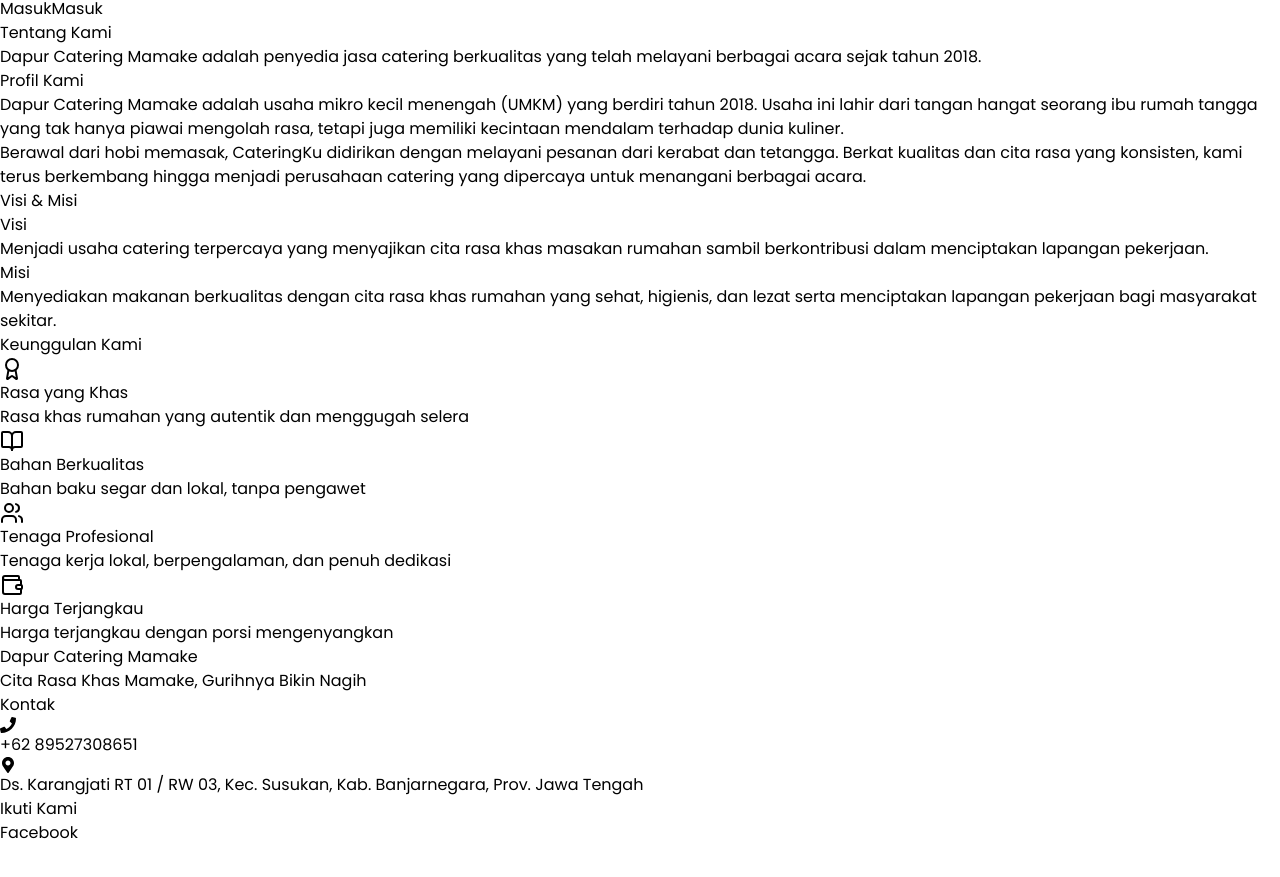
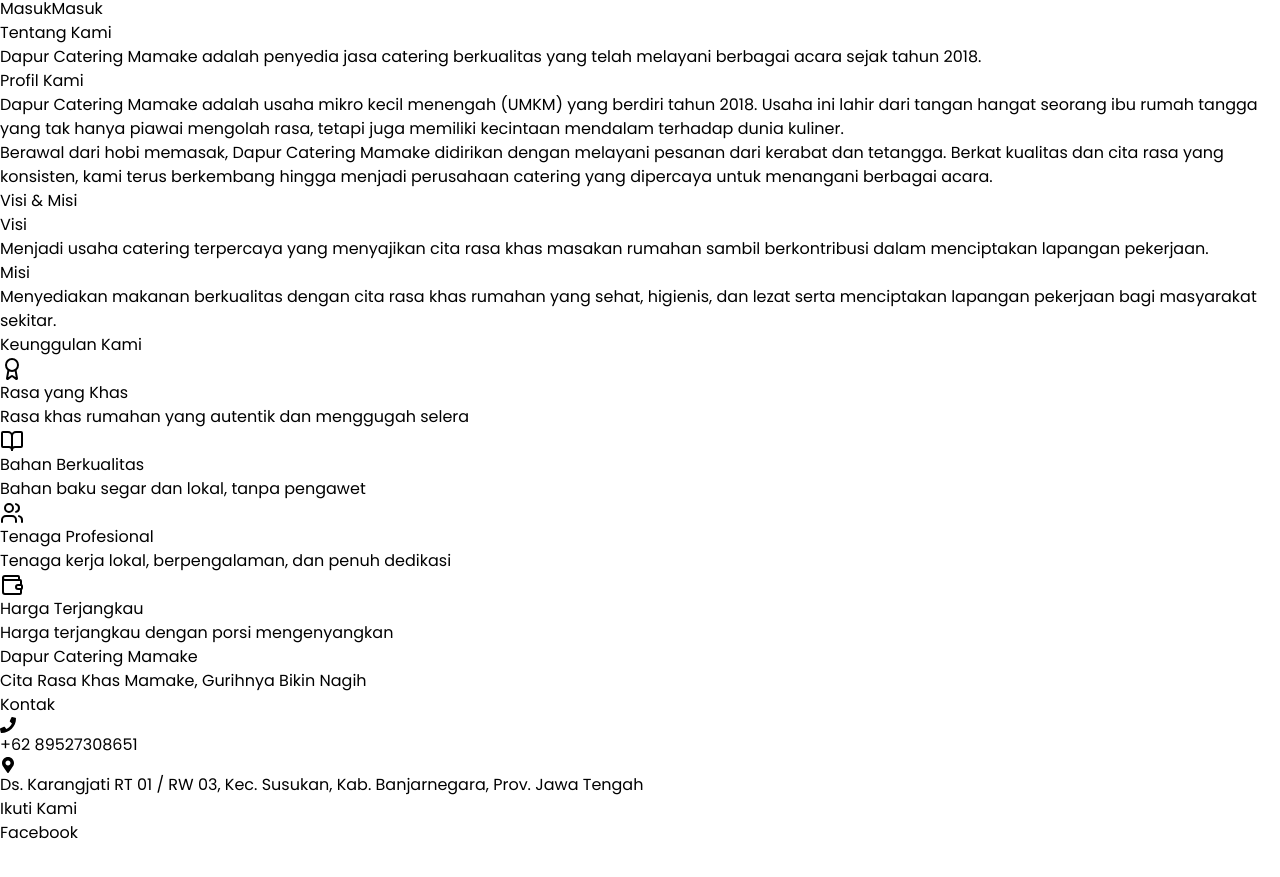
Before and after one commit to rizallfrm/Web-Catering-FE, a React (Vite) app: page /tentang-kami in a window 1280 px wide. Shown: the part 1855-2732 px from the top of the page. Built offline with nearby package versions, Linux system fonts and the light colour scheme.

Commit message:
update: modify TentangKami

```diff
--- a/src/components/Pages/TentangKami.jsx
+++ b/src/components/Pages/TentangKami.jsx
@@ -84,7 +84,7 @@ const TentangKami = () => {
             memiliki kecintaan mendalam terhadap dunia kuliner.
           </p>
           <p className="text-gray-600">
-            Berawal dari hobi memasak, CateringKu didirikan dengan melayani
+            Berawal dari hobi memasak, Dapur Catering Mamake didirikan dengan melayani
             pesanan dari kerabat dan tetangga. Berkat kualitas dan cita rasa
             yang konsisten, kami terus berkembang hingga menjadi perusahaan
             catering yang dipercaya untuk menangani berbagai acara.
```
